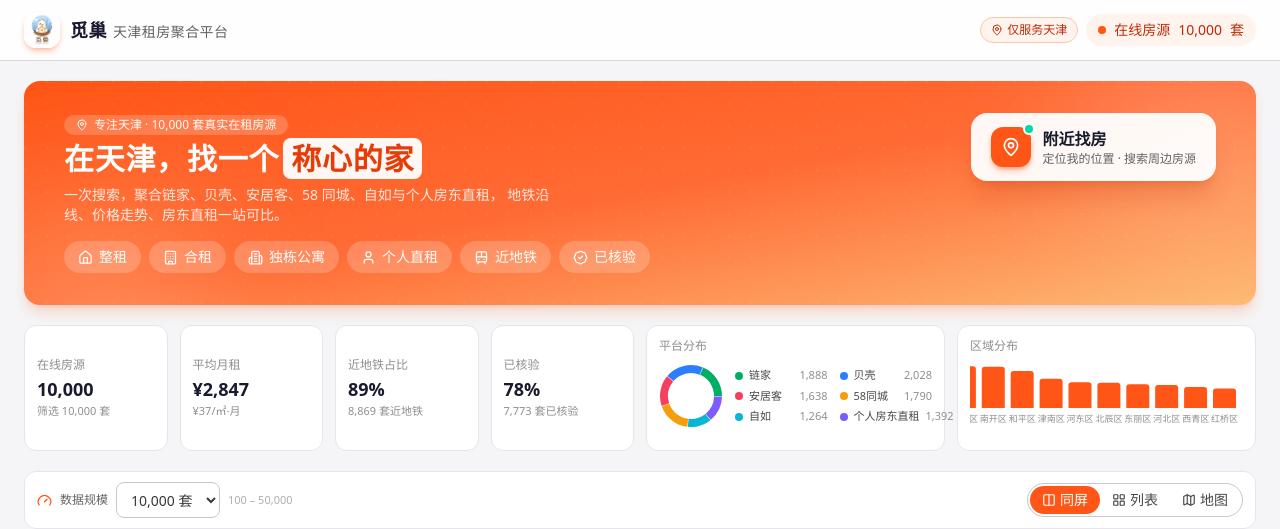
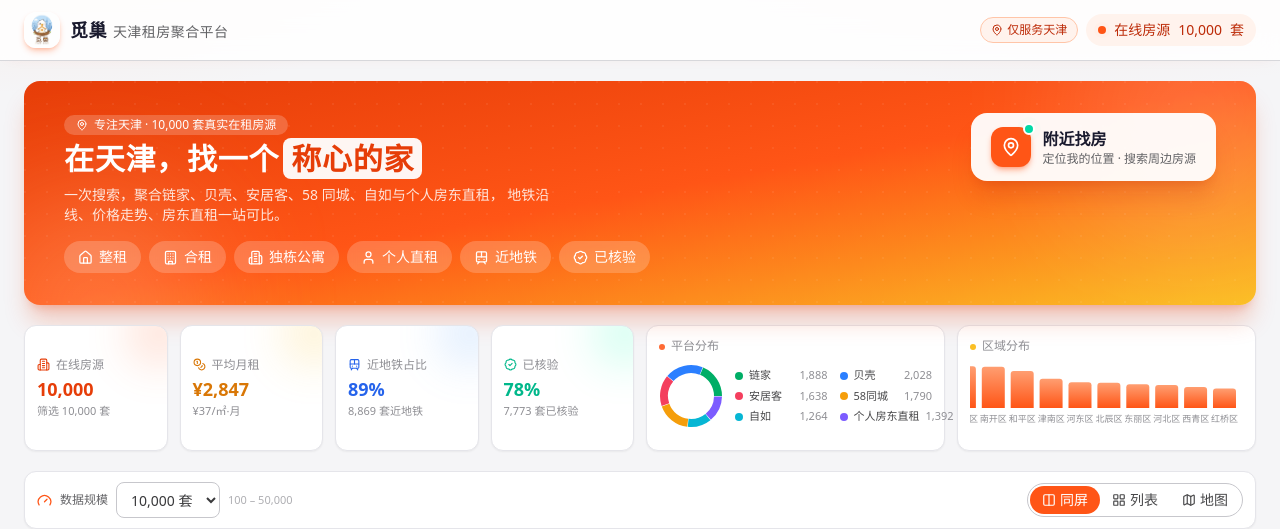
Before and after one commit to 2681689064/MC, a React (Vite) app: page / in a window 1280 px wide. Shown: the top 529 px of the page. Built offline with nearby package versions, Linux system fonts and the light colour scheme.

Commit message:
feat: 优化找房程序房源数量
Co-authored-by: traeagent <traeagent@users.noreply.github.com>

```diff
--- a/src/components/Header.tsx
+++ b/src/components/Header.tsx
@@ -7,7 +7,7 @@ export default function Header() {
   const userLocation = useListingStore((s) => s.userLocation);
 
   return (
-    <header className="sticky top-0 z-30 border-b border-charcoal-200/70 bg-white/85 backdrop-blur-md">
+    <header className="sticky top-0 z-30 border-b border-charcoal-200/70 bg-white/85 shadow-[0_2px_16px_-8px_rgba(230,61,8,0.10)] backdrop-blur-md">
       <div className="mx-auto flex max-w-7xl items-center justify-between gap-3 px-4 py-3 sm:px-6">
         <div className="flex items-center gap-2.5">
           {/* 觅巢 Logo：GitHub 云端仓库的 觅巢Logo.jpg（public/logo.jpg） */}
--- a/src/components/Hero.tsx
+++ b/src/components/Hero.tsx
@@ -32,7 +32,7 @@ function HeroImpl() {
   ];
 
   return (
-    <section className="relative overflow-hidden rounded-2xl bg-gradient-to-br from-brand-500 via-brand-400 to-orange-300 px-5 py-6 text-white shadow-lg shadow-brand-500/20 sm:px-10 sm:py-8">
+    <section className="relative overflow-hidden rounded-2xl bg-gradient-to-br from-brand-600 via-brand-500 to-amber-400 px-5 py-6 text-white shadow-xl shadow-brand-600/25 sm:px-10 sm:py-8">
       {/* 装饰光晕与纹理 */}
       <div className="pointer-events-none absolute -right-16 -top-24 h-64 w-64 rounded-full bg-white/15 blur-3xl" />
       <div className="pointer-events-none absolute -bottom-28 -left-10 h-56 w-56 rounded-full bg-orange-200/25 blur-3xl" />
--- a/src/components/StatsBar.tsx
+++ b/src/components/StatsBar.tsx
@@ -1,4 +1,5 @@
 import { useMemo } from 'react';
+import { Building2, Coins, Train, BadgeCheck } from 'lucide-react';
 import {
   Bar,
   BarChart,
@@ -10,7 +11,7 @@ import {
   XAxis,
   YAxis,
 } from 'recharts';
-import { formatNumber } from '@/lib/utils';
+import { cn, formatNumber } from '@/lib/utils';
 import { useListingStore } from '@/store/useListingStore';
 import { PLATFORM_COLORS, PLATFORM_LABELS, type Platform } from '@/types/house';
 
@@ -27,17 +28,32 @@ interface StatCardProps {
   label: string;
   value: string;
   hint?: string;
+  icon: React.ReactNode;
+  /** 右上角光斑底色（Tailwind bg-* 类） */
+  blob: string;
+  /** 图标与数值颜色（Tailwind text-* 类） */
+  tint: string;
 }
 
-function StatCard({ label, value, hint }: StatCardProps) {
+function StatCard({ label, value, hint, icon, blob, tint }: StatCardProps) {
   return (
     // justify-center：与图表卡同行等高时内容垂直居中，消除底部空荡感
-    <div className="flex flex-col justify-center rounded-xl border border-charcoal-100 bg-white p-3">
-      <div className="text-xs text-charcoal-400">{label}</div>
-      <div className="mt-0.5 text-lg font-semibold tabular-nums text-charcoal-900">
+    <div className="group relative flex flex-col justify-center overflow-hidden rounded-xl border border-charcoal-100 bg-white p-3 shadow-sm transition-all duration-200 hover:-translate-y-0.5 hover:border-brand-200 hover:shadow-md hover:shadow-brand-500/10">
+      {/* 右上角彩色光斑：为纯数字卡增添色彩层次 */}
+      <div
+        className={cn(
+          'pointer-events-none absolute -right-5 -top-5 h-14 w-14 rounded-full opacity-25 blur-xl transition-opacity duration-200 group-hover:opacity-45',
+          blob,
+        )}
+      />
+      <div className="relative flex items-center gap-1.5 text-xs text-charcoal-400">
+        <span className={tint}>{icon}</span>
+        {label}
+      </div>
+      <div className={cn('relative mt-0.5 text-lg font-semibold tabular-nums', tint)}>
         {value}
       </div>
-      {hint && <div className="text-[11px] text-charcoal-400">{hint}</div>}
+      {hint && <div className="relative text-[11px] text-charcoal-400">{hint}</div>}
     </div>
   );
 }
@@ -100,27 +116,42 @@ export default function StatsBar() {
         label="在线房源"
         value={formatNumber(listings.length)}
         hint={`筛选 ${formatNumber(filtered.length)} 套`}
+        icon={<Building2 size={13} />}
+        blob="bg-brand-400"
+        tint="text-brand-600"
       />
       <StatCard
         label="平均月租"
         value={`¥${formatNumber(avgPrice)}`}
         hint={`¥${avgPsm}/㎡·月`}
+        icon={<Coins size={13} />}
+        blob="bg-amber-400"
+        tint="text-amber-600"
       />
       {/* 后两张卡补 hint，四卡均为 3 行内容，大数字基线对齐 */}
       <StatCard
         label="近地铁占比"
         value={`${nearSubwayRate}%`}
         hint={`${formatNumber(nearCount)} 套近地铁`}
+        icon={<Train size={13} />}
+        blob="bg-blue-400"
+        tint="text-blue-600"
       />
       <StatCard
         label="已核验"
         value={`${verifiedRate}%`}
         hint={`${formatNumber(verifiedCount)} 套已核验`}
+        icon={<BadgeCheck size={13} />}
+        blob="bg-mint-400"
+        tint="text-mint-600"
       />
 
       {/* 平台分布：左侧小环图 + 右侧两列带数值图例，填满卡宽消除空洞 */}
-      <div className="col-span-2 flex flex-col rounded-xl border border-charcoal-100 bg-white p-3">
-        <div className="text-xs text-charcoal-400">平台分布</div>
+      <div className="col-span-2 flex flex-col rounded-xl border border-charcoal-100 bg-white p-3 shadow-sm transition-all duration-200 hover:shadow-md hover:shadow-brand-500/10">
+        <div className="text-xs text-charcoal-400">
+          <span className="mr-1.5 inline-block h-1.5 w-1.5 rounded-full bg-brand-400" />
+          平台分布
+        </div>
         <div className="flex flex-1 items-center gap-3">
           <div className="h-16 w-16 shrink-0">
             <ResponsiveContainer width="100%" height="100%">
@@ -166,8 +197,11 @@ export default function StatsBar() {
         </div>
       </div>
 
-      <div className="col-span-2 flex flex-col rounded-xl border border-charcoal-100 bg-white p-3">
-        <div className="mb-1 text-xs text-charcoal-400">区域分布</div>
+      <div className="col-span-2 flex flex-col rounded-xl border border-charcoal-100 bg-white p-3 shadow-sm transition-all duration-200 hover:shadow-md hover:shadow-brand-500/10">
+        <div className="mb-1 text-xs text-charcoal-400">
+          <span className="mr-1.5 inline-block h-1.5 w-1.5 rounded-full bg-amber-400" />
+          区域分布
+        </div>
         <div className="h-20">
           <ResponsiveContainer width="100%" height="100%">
             <BarChart data={districtData} margin={{ top: 4, right: 4, left: -20, bottom: 0 }}>
@@ -188,7 +222,13 @@ export default function StatsBar() {
                   fontSize: 12,
                 }}
               />
-              <Bar dataKey="value" radius={[3, 3, 0, 0]} fill="#FF5516" />
+              <defs>
+                <linearGradient id="districtBar" x1="0" y1="0" x2="0" y2="1">
+                  <stop offset="0%" stopColor="#FF9E71" />
+                  <stop offset="100%" stopColor="#FF5516" />
+                </linearGradient>
+              </defs>
+              <Bar dataKey="value" radius={[3, 3, 0, 0]} fill="url(#districtBar)" />
             </BarChart>
           </ResponsiveContainer>
         </div>
--- a/src/index.css
+++ b/src/index.css
@@ -13,6 +13,15 @@
 
   body {
     @apply bg-charcoal-50 text-charcoal-900 font-body antialiased;
+    /* 顶部暖色光晕：打破整页灰白的单调感，与品牌橙呼应 */
+    background-image:
+      radial-gradient(56rem 24rem at 85% -10rem, rgba(255, 158, 113, 0.22), transparent 65%),
+      radial-gradient(44rem 20rem at 6% -6rem, rgba(255, 197, 168, 0.32), transparent 60%);
+    background-repeat: no-repeat;
+  }
+
+  ::selection {
+    @apply bg-brand-200 text-brand-900;
   }
 }
 
--- a/src/pages/HomePage.tsx
+++ b/src/pages/HomePage.tsx
@@ -44,7 +44,7 @@ export default function HomePage() {
         </div>
 
         {/* 工具栏：数据规模 + 视图切换（自定义输入仅在选择"自定义"时出现，减少常驻拥挤） */}
-        <div className="mt-5 flex flex-wrap items-center justify-between gap-2.5 rounded-xl border border-charcoal-100 bg-white px-3 py-2.5">
+        <div className="mt-5 flex flex-wrap items-center justify-between gap-2.5 rounded-xl border border-charcoal-100 bg-white px-3 py-2.5 shadow-sm">
           <div className="flex items-center gap-2">
             <Gauge size={15} className="shrink-0 text-brand-500" />
             <span className="shrink-0 text-xs font-medium text-charcoal-500">
```
